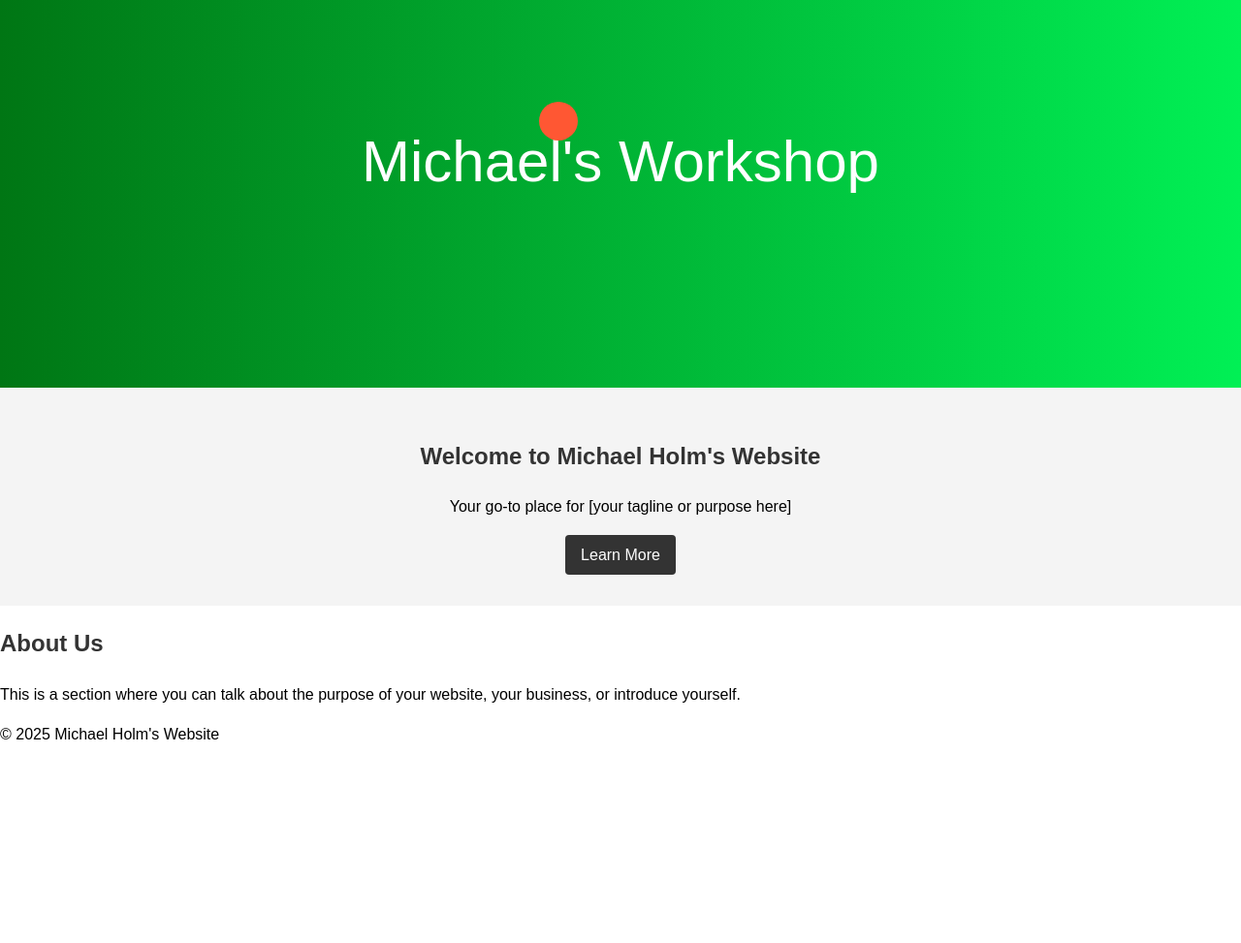
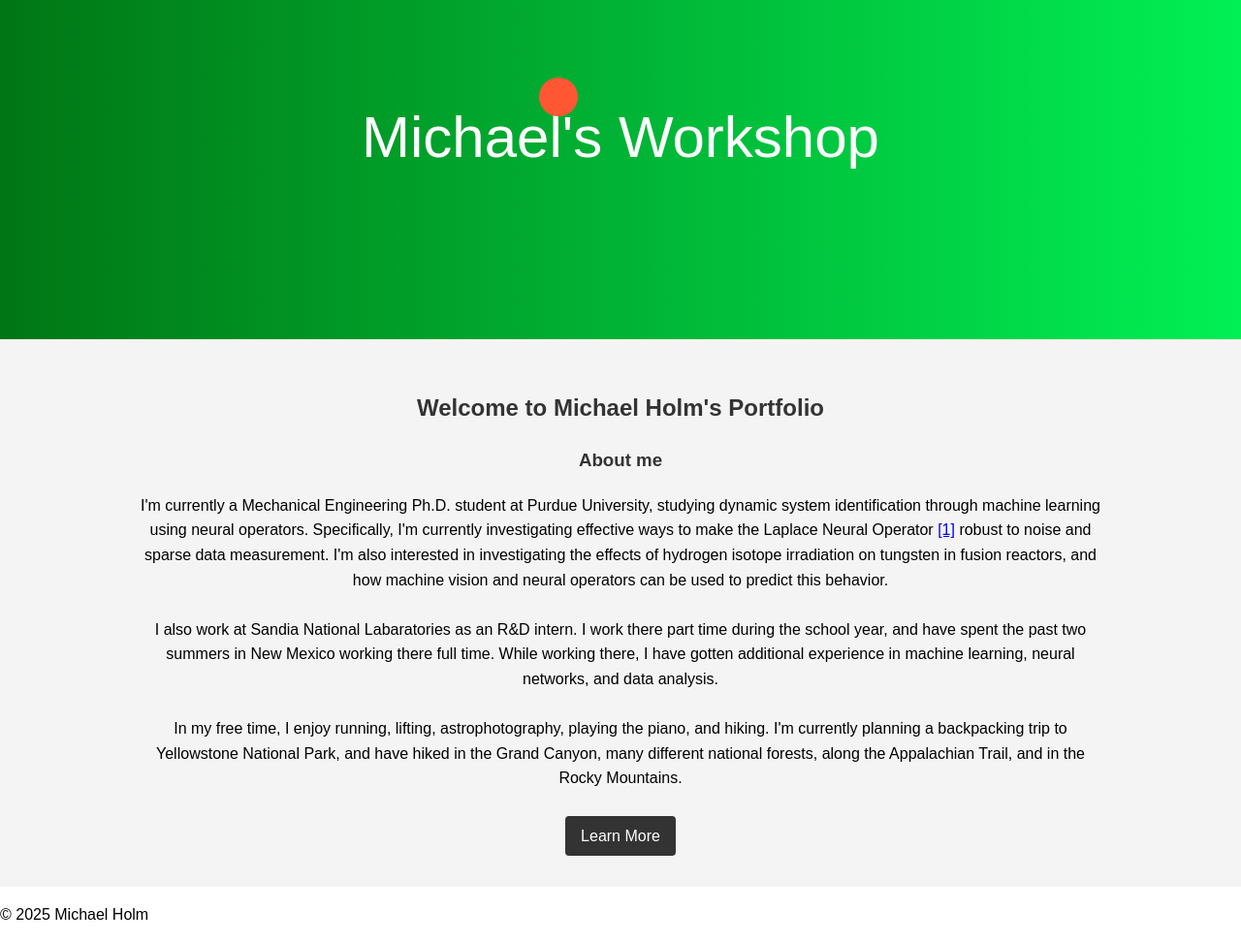
Before and after one commit to michaelholm6/michaelholm6.github.io, a Jekyll site: the page built from docs/index.html, in a window 1280 px wide. Shown: the whole page at 97% size. Built offline with Jekyll 4.4.1, drawn with Linux system fonts in a browser that asks for light colours; before the commit the page ends 900 px from its top, so only the background shows below that.

Commit message:
Started adding content to main website page

```diff
--- a/docs/_config.yml
+++ b/docs/_config.yml
@@ -19,7 +19,7 @@
 # in the templates via {{ site.myvariable }}.
 
 
-title: Michael Holm's Website
+title: Michael Holm's Portfolio
 email: michaelholm6@gmail.com
 description: A website overviewing my projects and interests.
 url: https://michaelholm6.github.io # the base hostname & protocol for your site, e.g. http://example.com
--- a/docs/_layouts/home.html
+++ b/docs/_layouts/home.html
@@ -8,15 +8,15 @@
 </head>
 <body>
   <header>
-    <div class="banner" style = "height: 400px;">
-      <canvas id="bannerCanvas" style = "height: 400px;"></canvas>
+    <div class="banner" style = "height: 350px;">
+      <canvas id="bannerCanvas" style = "height: 350px;"></canvas>
     </div>
   </header>
   <main>
     {{ content }} <!-- This is where the content of index.md or other pages will be inserted -->
   </main>
   <footer>
-    <p>&copy; {{ site.time | date: "%Y" }} {{ site.title }}</p>
+    <p>&copy; {{ site.time | date: "%Y" }} {{ "Michael Holm" }}</p>
   </footer>
 
 <script src = 'assets/js/bouncing_ball.js' defer></script>
--- a/docs/assets/js/bouncing_ball.js
+++ b/docs/assets/js/bouncing_ball.js
@@ -174,10 +174,38 @@
 function isCollidingWithText(x, y, r) {
   const imageData = ctx.getImageData(x - r, y - r, r * 2, r * 2);
   const pixels = imageData.data;
+  let collision = false;
+  const edges = {
+    top: false,
+    bottom: false,
+    left: false,
+    right: false
+  };
+
+  // Loop through the pixel data
   for (let i = 0; i < pixels.length; i += 4) {
-    if (pixels[i + 3] > 0) return true;
+    const px = (i / 4) % (r * 2); // X position of pixel in the square
+    const py = Math.floor((i / 4) / (r * 2)); // Y position of pixel in the square
+
+    const alpha = pixels[i + 3];  // Alpha channel (4th element in the array)
+
+    // If the alpha is greater than 0, check for collision and edge positions
+    if (alpha > 0) {
+      collision = true;
+
+      // Check if the pixel is on any of the edges
+      if (py === 0) edges.top = true;       // Top edge (y == 0)
+      if (py === r * 2 - 1) edges.bottom = true; // Bottom edge (y == height-1)
+      if (px === 0) edges.left = true;      // Left edge (x == 0)
+      if (px === r * 2 - 1) edges.right = true; // Right edge (x == width-1)
+    }
   }
-  return false;
+
+  // Return an object with the collision status and edge information
+  return {
+    collision: collision,
+    edges: edges
+  };
 }
 
 
@@ -322,11 +350,26 @@
     }
 
     // Bounce off text
-    if (isCollidingWithText(ball.x, ball.y, ball.radius)) {
+    isCollidingWithTextResults = isCollidingWithText(ball.x, ball.y, ball.radius);
+    if (isCollidingWithTextResults.collision) {
       ball.x -= ball.dx * frameTime;
       ball.y -= ball.dy * frameTime;
-      ball.dy *= -ball.bounce;
-      ball.dx *= -ball.bounce;
+      if (isCollidingWithTextResults.edges.top) {
+        ball.dy *= -ball.bounce;
+        ball.dx *= ball.bounce;
+      }
+      if (isCollidingWithTextResults.edges.bottom) {
+        ball.dy *= -ball.bounce;
+        ball.dx *= ball.bounce;
+      }
+      if (isCollidingWithTextResults.edges.left) {
+        ball.dx *= -ball.bounce;
+        ball.dy *= ball.bounce;
+      }
+      if (isCollidingWithTextResults.edges.right) {
+        ball.dx *= -ball.bounce;
+        ball.dy *= ball.bounce;
+      }
 
     }
   }
--- a/docs/index.html
+++ b/docs/index.html
@@ -5,11 +5,23 @@
 
 <section id="hero">
   <h1>Welcome to {{ site.title }}</h1>
-  <p>Your go-to place for [your tagline or purpose here]</p>
-  <a href="#about" class="btn">Learn More</a>
+  <h3>About me</h3>
+  <p style="max-width: 1000px; margin: 0 auto">I'm currently a Mechanical Engineering Ph.D. student at Purdue University, studying dynamic system identification through machine learning using neural operators.
+    Specifically, I'm currently investigating effective ways to make the Laplace Neural Operator <a href="https://arxiv.org/abs/2303.10528" target="_blank">[1]</a> robust to noise
+    and sparse data measurement. I'm also interested in investigating the effects of hydrogen isotope irradiation on tungsten in fusion reactors, and how machine vision and neural operators
+    can be used to predict this behavior.
+  </p>
+  <br>
+  <p style="max-width: 1000px; margin: 0 auto">
+    I also work at Sandia National Labaratories as an R&D intern. I work there part time during the school year, and have spent the past two summers in New Mexico working there full time.
+    While working there, I have gotten additional experience in machine learning, neural networks, and data analysis.
+  </p>
+  <br>
+  <p style="max-width: 1000px; margin: 0 auto">
+    In my free time, I enjoy running, lifting, astrophotography, playing the piano, and hiking. I'm currently planning a backpacking trip to Yellowstone National Park, and have
+    hiked in the Grand Canyon, many different national forests, along the Appalachian Trail, and in the Rocky Mountains.
+  </p>
+</div>
+<br>
+<a href="#about" class="btn">Learn More</a>
 </section>
-
-<section id="about">
-  <h2>About Us</h2>
-  <p>This is a section where you can talk about the purpose of your website, your business, or introduce yourself.</p>
-</section>
```
